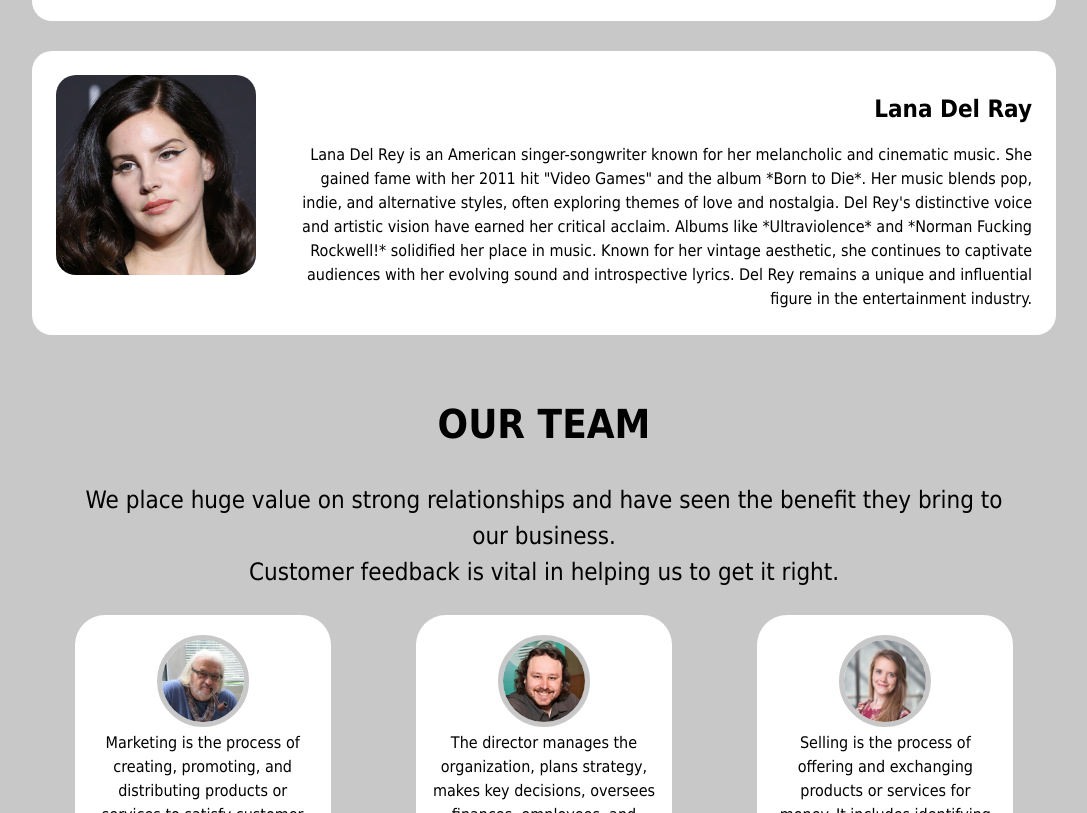
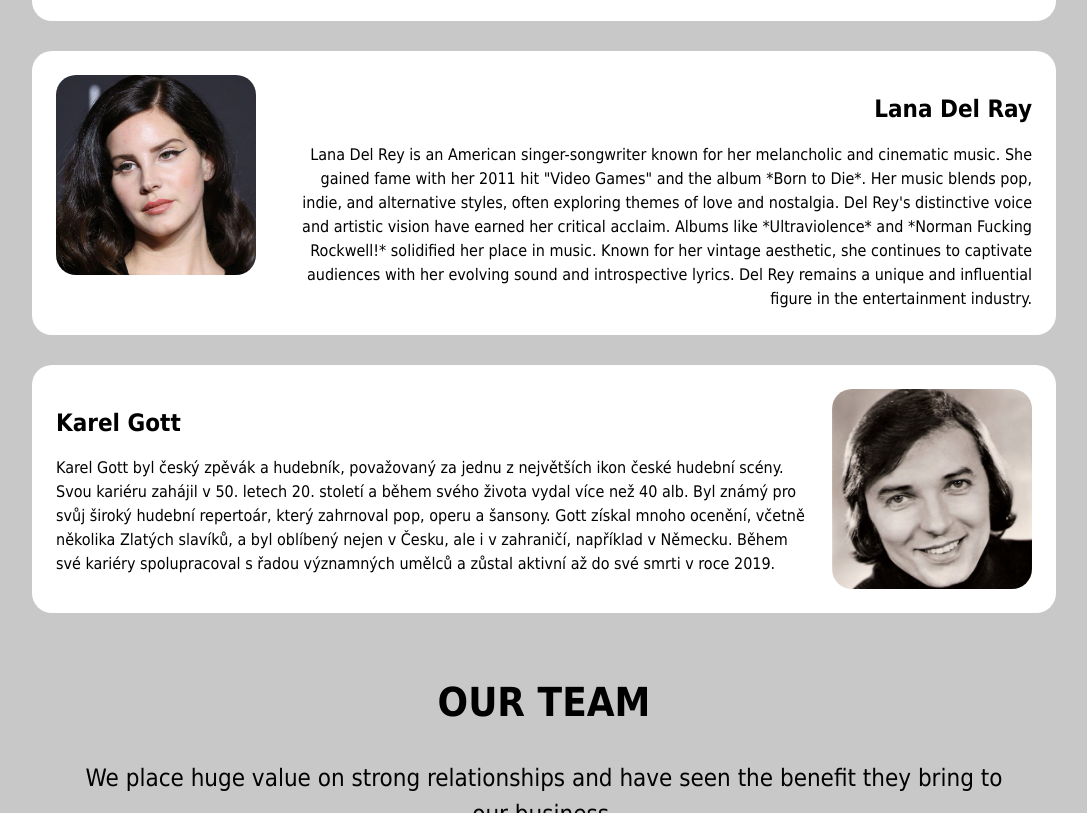
Before and after one commit to mmartas/Ultra-Miami-Festival, a plain HTML site: page index.html in a window 1280 px wide. Shown: the part 1709-2522 px from the top of the page, without its empty margins (96-1183 px from the left). Drawn offline with Linux system fonts and the light colour scheme.

Commit message:
přidání karla

```diff
--- a/index.html
+++ b/index.html
@@ -40,6 +40,7 @@
             <div class="heading-singers">
                 <h2>singers</h2>
             </div>
+            <div class="all-singers-cards">
                 <div class="singers-card-taylor">
                     <div class="heading-paragraph-taylor">
                         <h2>Taylor Swift</h2>
@@ -54,6 +55,15 @@
                         <p>Lana Del Rey is an American singer-songwriter known for her melancholic and cinematic music. She gained fame with her 2011 hit "Video Games" and the album *Born to Die*. Her music blends pop, indie, and alternative styles, often exploring themes of love and nostalgia. Del Rey's distinctive voice and artistic vision have earned her critical acclaim. Albums like *Ultraviolence* and *Norman Fucking Rockwell!* solidified her place in music. Known for her vintage aesthetic, she continues to captivate audiences with her evolving sound and introspective lyrics. Del Rey remains a unique and influential figure in the entertainment industry.</p>
                     </div>
                 </div>
+                <div class="singers-card-got">
+                    <div class="heading-paragraph-got">
+                        <h2>Karel Gott</h2>
+                        <p>Karel Gott byl český zpěvák a hudebník, považovaný za jednu z největších ikon české hudební scény. Svou kariéru zahájil v 50. letech 20. století a během svého života vydal více než 40 alb. Byl známý pro svůj široký hudební repertoár, který zahrnoval pop, operu a šansony. Gott získal mnoho ocenění, včetně několika Zlatých slavíků, a byl oblíbený nejen v Česku, ale i v zahraničí, například v Německu. Během své kariéry spolupracoval s řadou významných umělců a zůstal aktivní až do své smrti v roce 2019.</p>
+                    </div>
+                    <img id="karel-img" src="images/karel-got.jpg" alt="Krasavic Kája" />
+                </div>
+            </div>
+
         </div>
         <div id="our-team" class="empty-space2"></div>
         <!-- NÁŠ TÝM -->
--- a/styles.css
+++ b/styles.css
@@ -72,6 +72,12 @@ header {
 }
 
 /* ZPĚVÁCI */
+.all-singers-cards {
+    display: flex;
+    flex-direction: column;
+    gap: 30px;
+}
+
 .singers-card-taylor {
     background-color: rgb(255, 255, 255);
     margin: 0 auto;
@@ -79,15 +85,27 @@ header {
     border-radius: 20px;
     display: flex;
     gap: 24px;
+    width: 100%;
 }
 .singers-card-ray {
     background-color: rgb(255, 255, 255);
-    margin: 30px auto 0 auto;
+    margin: 0 auto;
     padding: 24px;
     border-radius: 20px;
     display: flex;
     gap: 24px;
     text-align: right;
+    width: 100%;
+}
+
+.singers-card-got {
+    background-color: rgb(255, 255, 255);
+    margin: 0 auto;
+    padding: 24px;
+    border-radius: 20px;
+    display: flex;
+    gap: 24px;
+    width: 100%;
 }
 
 #taylor-img {
@@ -102,7 +120,13 @@ header {
     height: 200px;
 }
 
-.heading-paragraph-ray p, .heading-paragraph-taylor p {
+#karel-img {
+    border-radius: 20px;
+    width: 200px;
+    height: 200px;
+}
+
+.heading-paragraph-ray p, .heading-paragraph-taylor p, .heading-paragraph-got p {
     margin-bottom: 0;
     line-height: 1.5;
 }
@@ -336,7 +360,8 @@ footer {
         width: 100%;
     }
 
-    .singers-card-taylor, .singers-card-ray {
+    /* ZPĚVÁCI */
+    .singers-card-taylor, .singers-card-ray, .singers-card-got {
         flex-wrap: wrap;
         justify-content: center;
         text-align: center;
```
Also changed, not shown: images/karel-got.jpg (added). Lines whose indentation alone changed are shown as unchanged.
